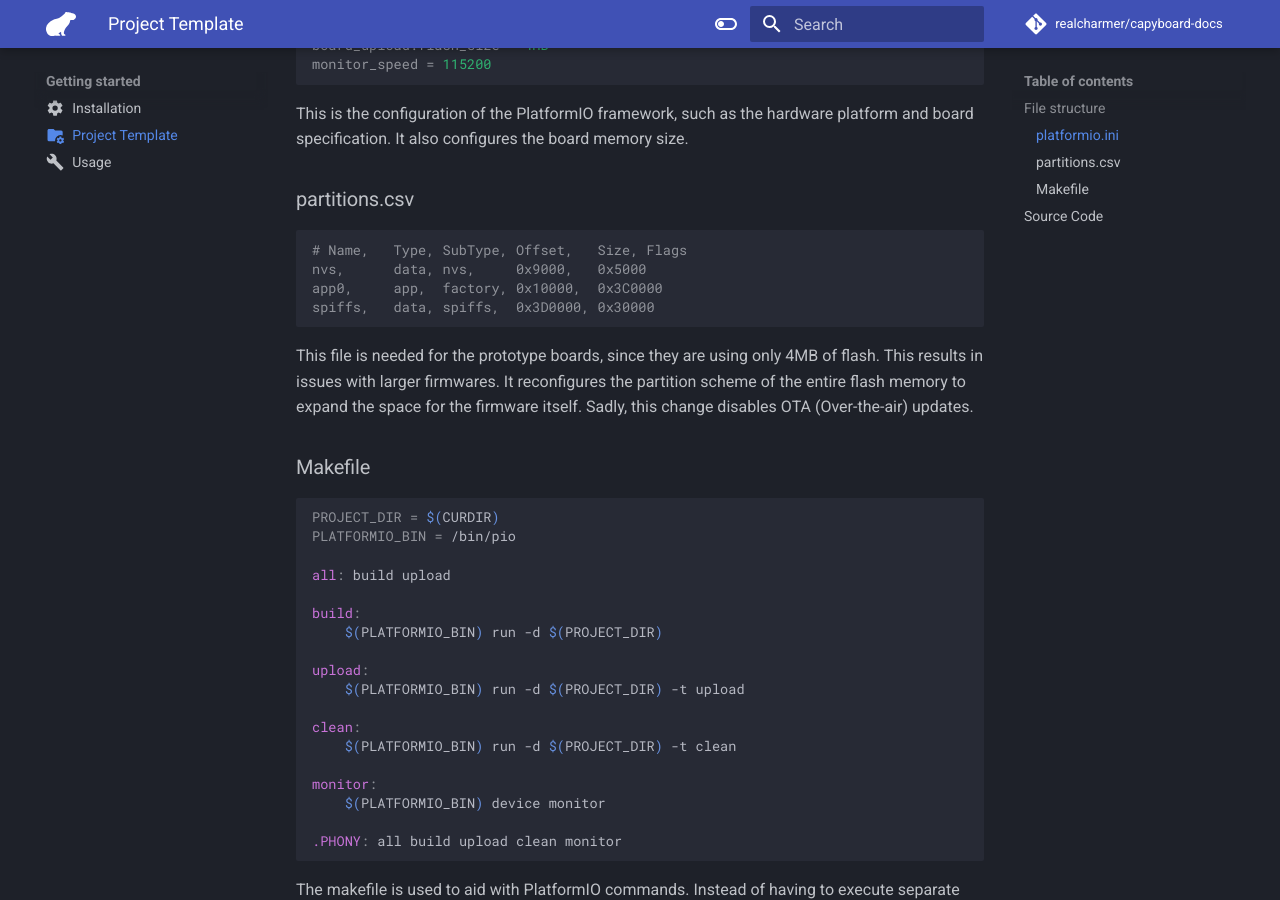
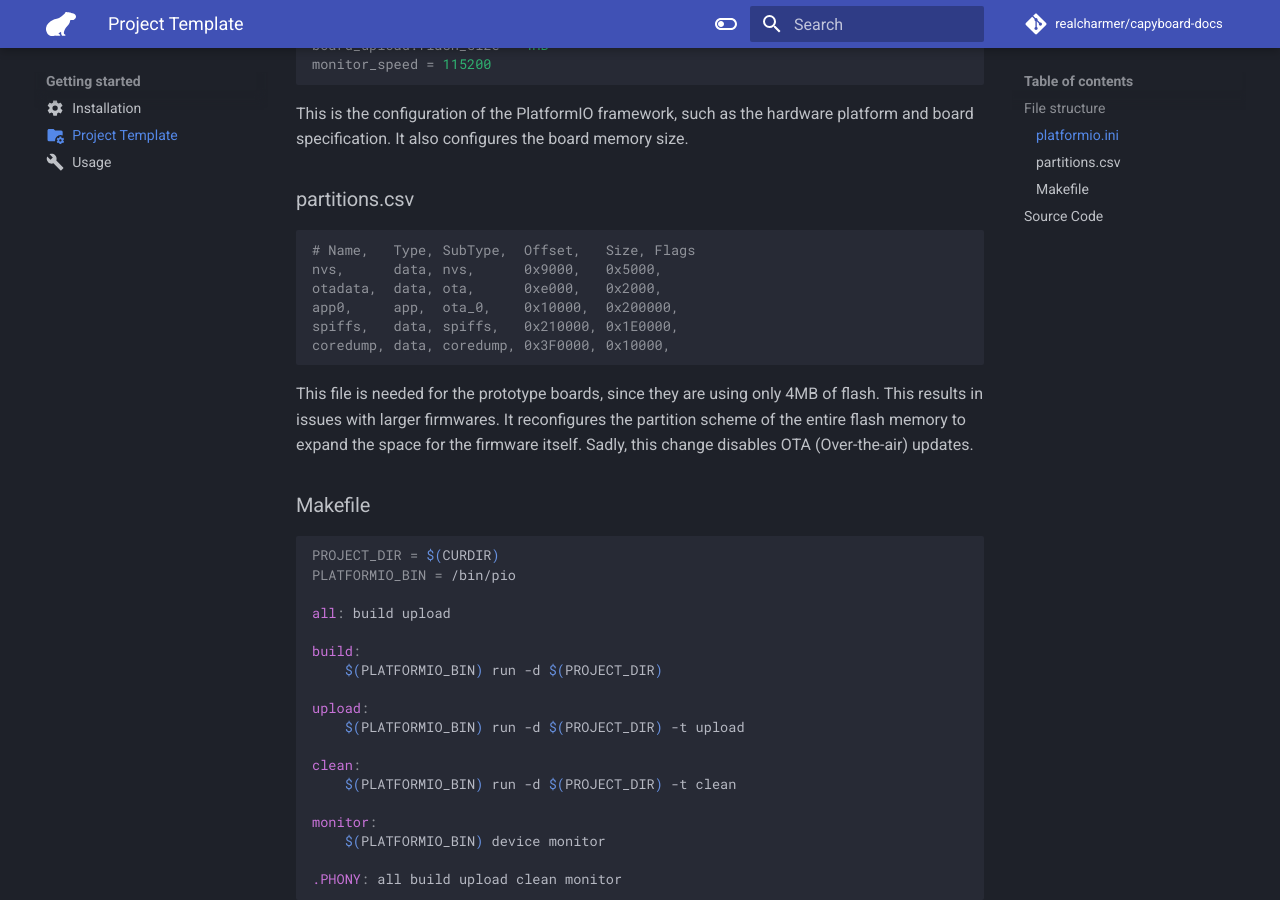
Before and after one commit to realcharmer/capyboard-docs, an MkDocs documentation site: the page built from docs/getting-started/project-template.md, in a window 1280 px wide and 900 px high, scrolled down 690 px. Built offline with MkDocs 1.6.1 and Material for MkDocs 9.7.7, drawn with Linux system fonts in a browser that asks for light colours; comment, search, counter and statistics services are not loaded.

Commit message:
Update partition scheme

````diff
--- a/docs/getting-started/project-template.md
+++ b/docs/getting-started/project-template.md
@@ -33,10 +33,12 @@ This is the configuration of the PlatformIO framework, such as the hardware plat
 ### partitions.csv
 
 ```ini
-# Name,   Type, SubType, Offset,   Size, Flags
-nvs,      data, nvs,     0x9000,   0x5000
-app0,     app,  factory, 0x10000,  0x3C0000
-spiffs,   data, spiffs,  0x3D0000, 0x30000
+# Name,   Type, SubType,  Offset,   Size, Flags
+nvs,      data, nvs,      0x9000,   0x5000,
+otadata,  data, ota,      0xe000,   0x2000,
+app0,     app,  ota_0,    0x10000,  0x200000,
+spiffs,   data, spiffs,   0x210000, 0x1E0000,
+coredump, data, coredump, 0x3F0000, 0x10000,
 ```
 
 This file is needed for the prototype boards, since they are using only 4MB of flash. This results in issues with larger firmwares. It reconfigures the partition scheme of the entire flash memory to expand the space for the firmware itself. Sadly, this change disables OTA (Over-the-air) updates.
````
